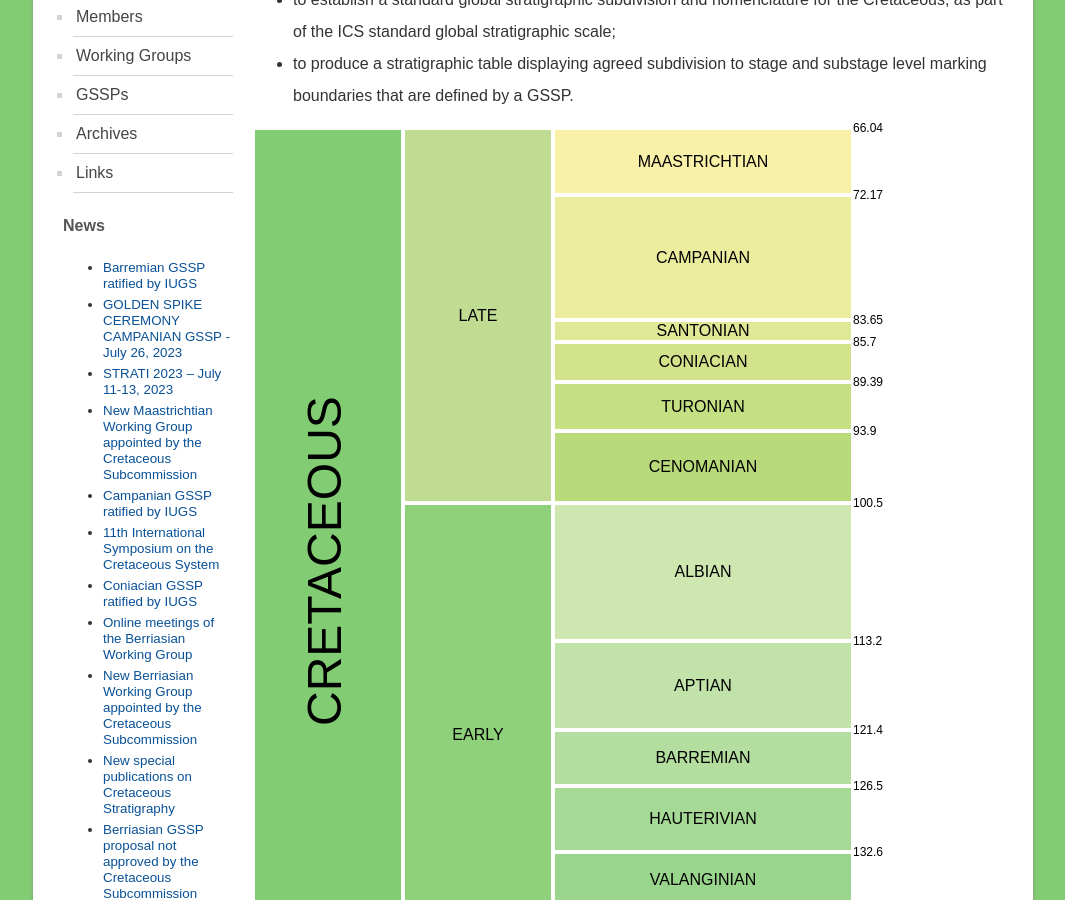
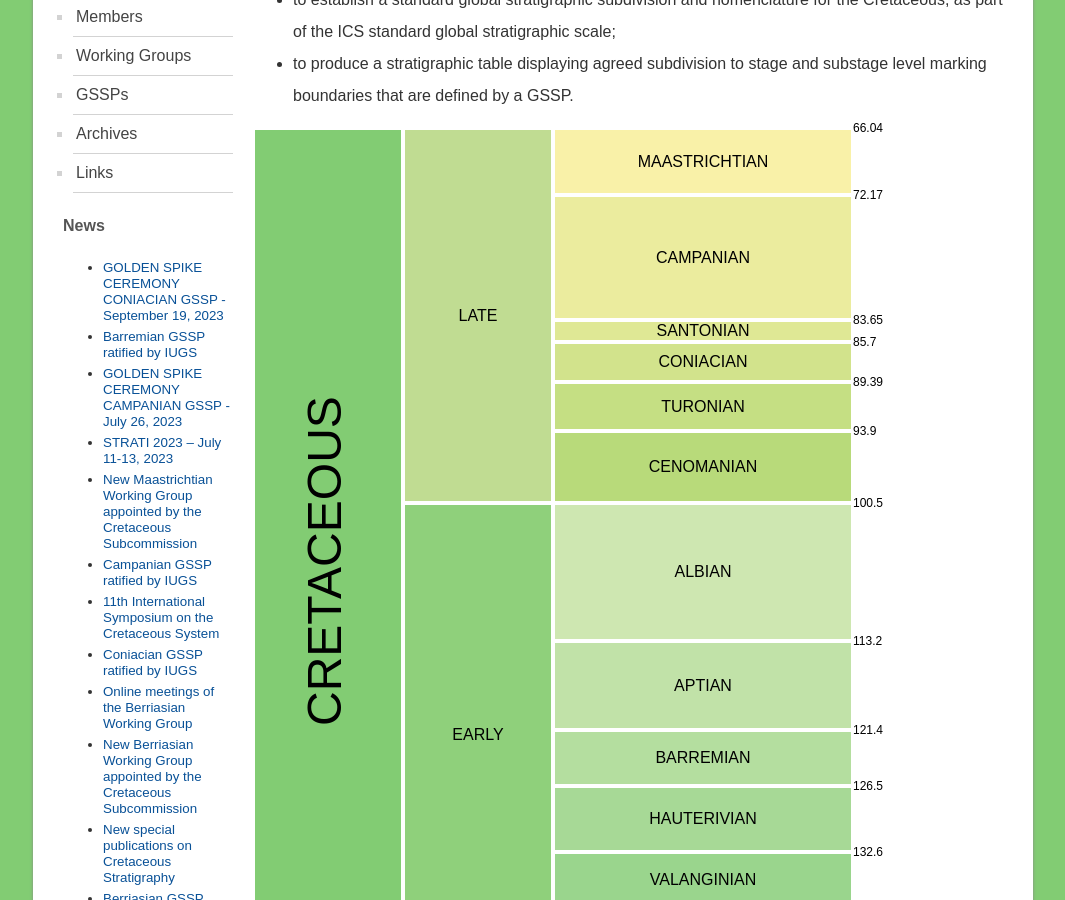
Before and after one commit to i-c-stratigraphy/subcommission-cretaceous, a Jekyll site: the page built from pages/index.md, in a window 1280 px wide and 900 px high, scrolled down 500 px. Shown: the whole window, without its empty margins (107-1172 px from the left). Built offline with Jekyll 4.4.1, drawn with Linux system fonts in a browser that asks for light colours.

Commit message:
Update menu.html

```diff
--- a/_includes/menu.html
+++ b/_includes/menu.html
@@ -38,6 +38,7 @@
 <div id="news">
     <h4>News</h4>
     <ul>
+        <li><a href="https://stratigraphy.org/subcommission-cretaceous/news/coniacian-ceremony">GOLDEN SPIKE CEREMONY CONIACIAN GSSP - September 19, 2023</a></li>
         <li><a href="https://stratigraphy.org/subcommission-cretaceous/news/barremian_gssp">Barremian GSSP ratified by IUGS</a></li>
         <li><a href="https://stratigraphy.org/subcommission-cretaceous/news/campanian-ceremony">GOLDEN SPIKE CEREMONY CAMPANIAN GSSP - July 26, 2023</a></li>
         <li><a href="https://stratigraphy.org/subcommission-cretaceous/news/strati2023">STRATI 2023 – July 11-13, 2023</a></li>
```
